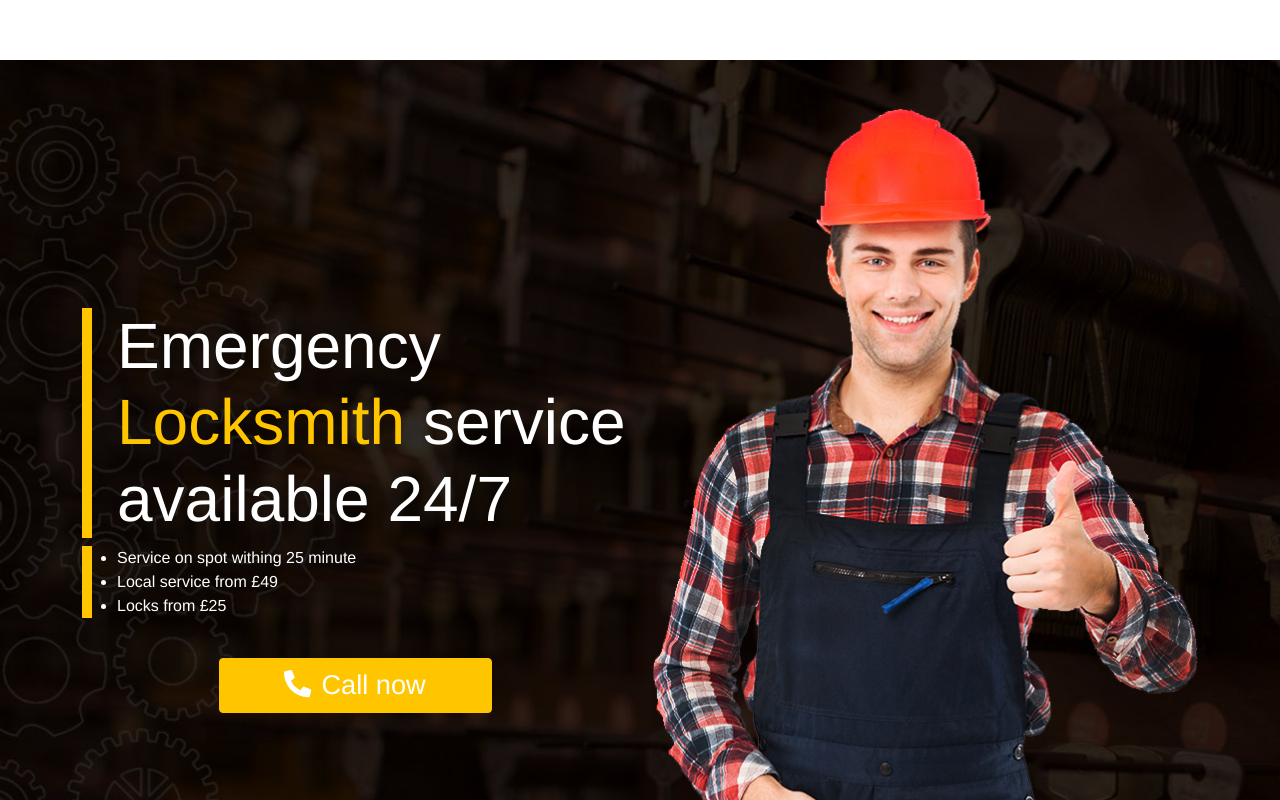
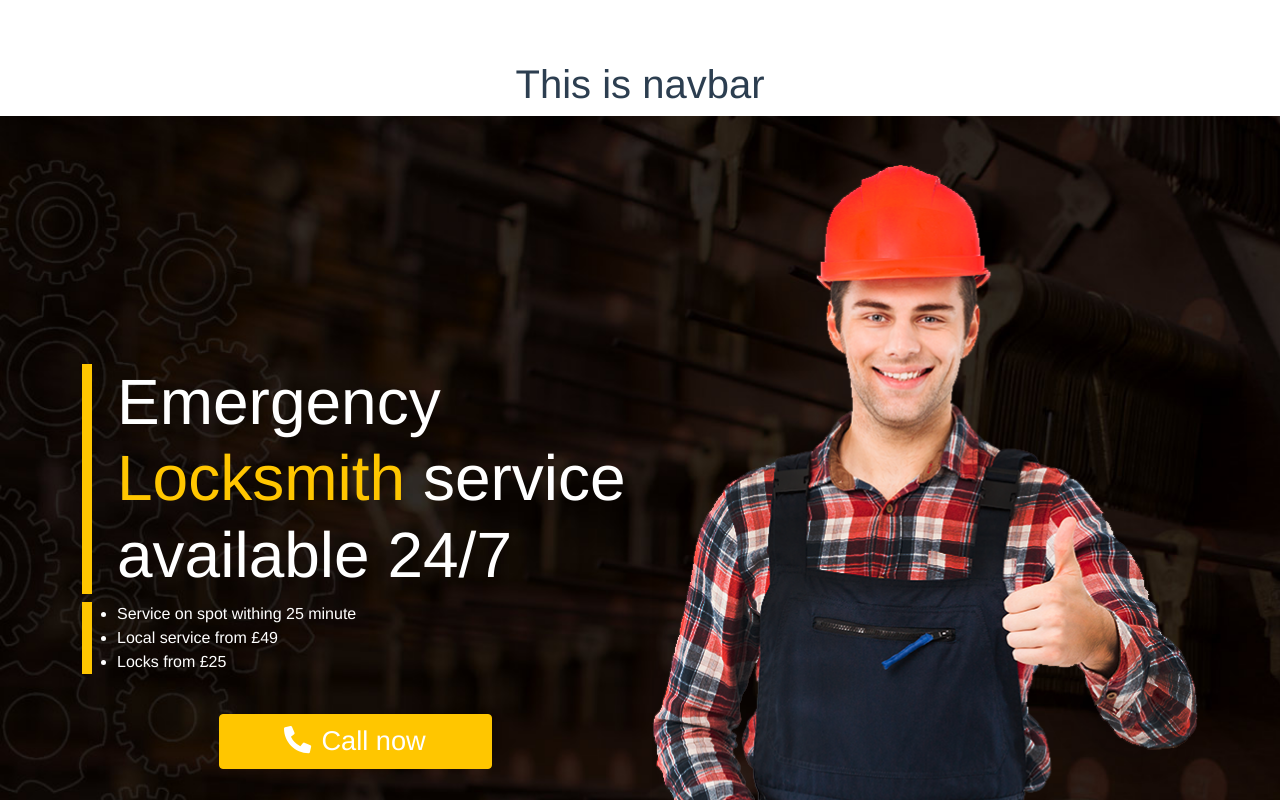
Before and after one commit to PhantomCracker/SEO-website, a Vue app: page /#/ in a window 1280 px wide. Shown: the top 800 px of the page. Built offline with nearby package versions, Linux system fonts and the light colour scheme.

Commit message:
Adding navbar component

```diff
--- a/src/layouts/DefaultLayout.vue
+++ b/src/layouts/DefaultLayout.vue
@@ -1,6 +1,10 @@
 <template>
   <div>
+<!--    Start Navbar -->
+    <h1>This is navbar</h1>
+<!--    End Navbar-->
     <router-view></router-view>
+<!--    Start Footer -->
     <div class="footer">
       <footer class="section footer-classic context-dark bg-image" style="background: #2d3246;">
         <div class="container">
@@ -25,6 +29,7 @@
         </div>
       </footer>
     </div>
+<!--    End Footer -->
   </div>
 </template>
 
```
